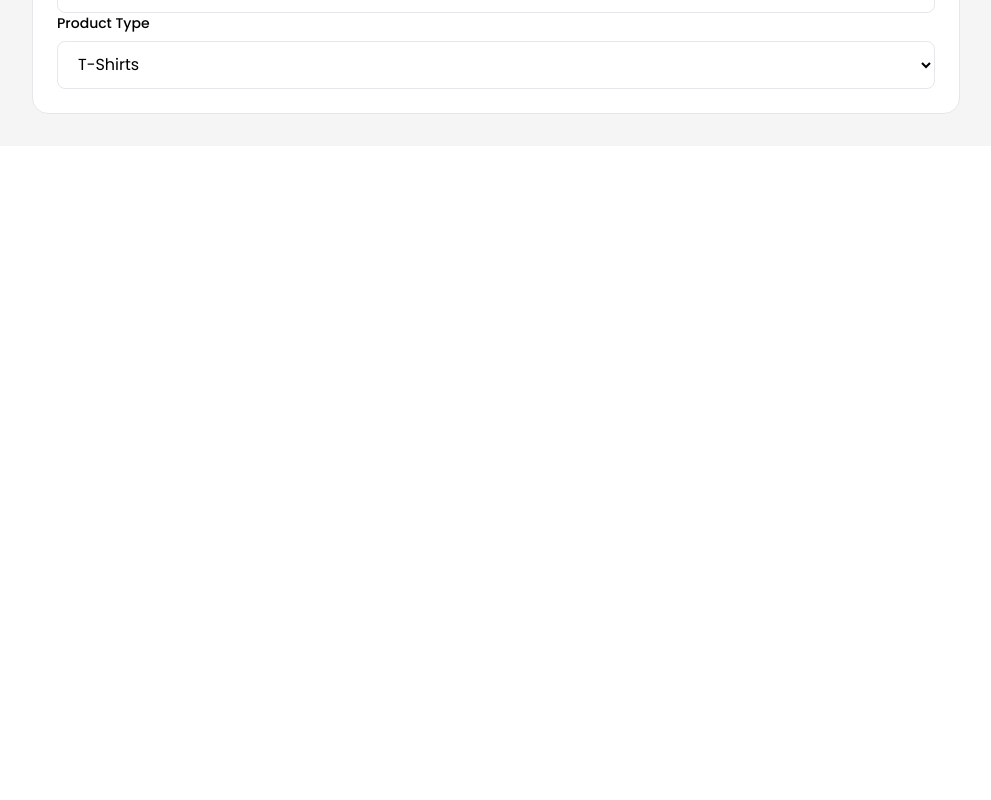
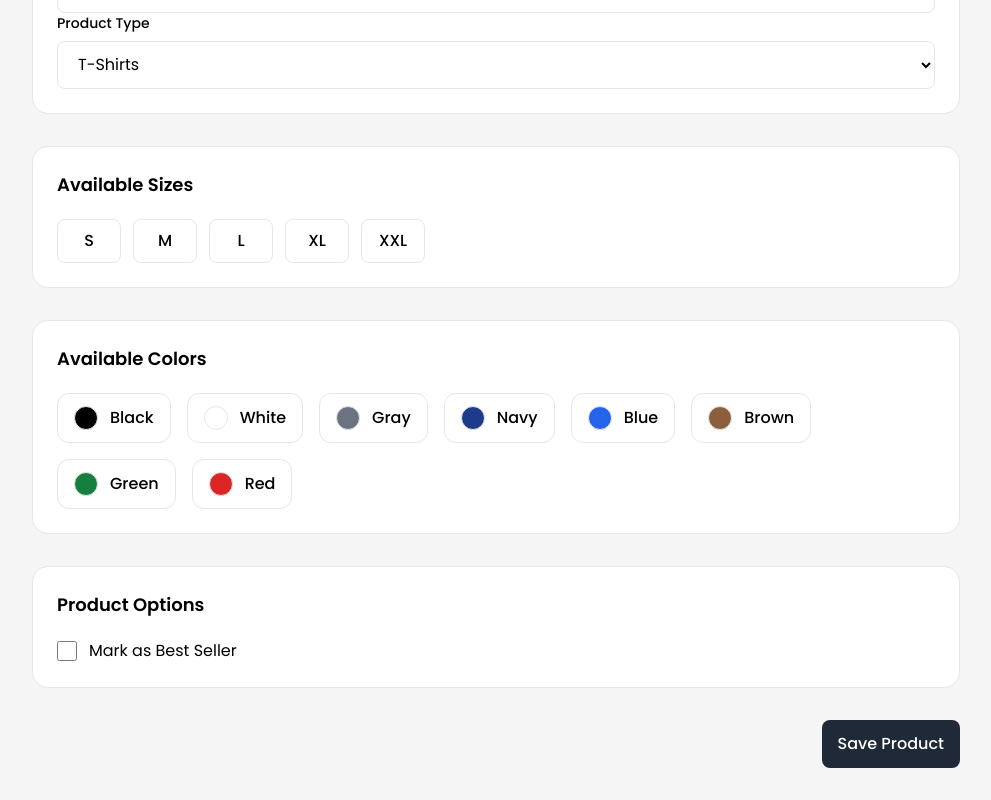
Before and after one commit to jkidera14/fashion-ecomm, a Next.js app: page /admin/add-product in a window 1280 px wide. Shown: the part 927-1727 px from the top of the page, without its empty margins (288-1279 px from the left). Before the commit the page ends 1073 px from the top, so only its background shows below. Built offline with nearby package versions, Linux system fonts and the light colour scheme.

Commit message:
Admin Dashboard UI create product design Iteration 4

```diff
--- a/src/app/admin/add-product/page.tsx
+++ b/src/app/admin/add-product/page.tsx
@@ -1,5 +1,6 @@
 "use client"
 
+import Button from "@/components/ui/Button";
 import Input from "@/components/ui/Input";
 import { useRef, useState } from "react";
 import { FiX } from "react-icons/fi";
@@ -40,6 +41,16 @@ export default function AddProductPage() {
     const removeImage = (index: number) => {
         setImages((prev) => prev.filter((_, i) => i !== index));
     }
+
+    const toggleSize = (size: string) => {
+        setSizes((prev) => prev.includes(size) ? prev.filter((s) => s !== size) : [...prev, size],
+        );
+    };
+    const toggleColor = (color: string) => {
+        setColors((prev) => prev.includes(color) ? prev.filter((c) => c !== color) : [...prev, color],
+        );
+    };
+
     return (
         <div className="mx-auto max-w-5xl space-y-8">
             {/* header */}
@@ -124,7 +135,7 @@ export default function AddProductPage() {
                         <select className="h-12 w-full rounded-lg border border-border bg-background px-4 outline-none
                         transition focus:border-primary">
                             <option>T-Shirts</option>
-                            <option>Hoodie</option>
+                            <option>Hoodies</option>
                             <option>Jackets</option>
                             <option>Jeans</option>
                             <option>Shorts</option>
@@ -133,6 +144,72 @@ export default function AddProductPage() {
                     </div>
                 </div>
             </section>
+
+            {/* Product Sizes */}
+            <section className="rounded-2xl border border-border bg-background p-6">
+                <h2 className="text-lg font-semibold mb-5">
+                    Available Sizes
+                </h2>
+                <div className="flex flex-wrap gap-3">
+                    {availableSizes.map((size) => {
+                        const selected = sizes.includes(size);
+                        return (
+                            <button onClick={() => toggleSize(size)} key={size} type="button" className={`h-11 w-16 rounded-lg border font-medium transition
+                            ${selected ? "border-primary bg-primary text-primary-foreground" :
+                                    "border-border hover:border-primary hover:bg-primary/5"}`}>
+                                {size}
+                            </button>
+                        )
+                    })}
+                </div>
+            </section>
+
+            {/* Product Colors */}
+            <section className="rounded-2xl border border-border bg-background p-6">
+                <h2 className="text-lg font-semibold mb-5">
+                    Available Colors
+                </h2>
+
+                <div className="flex flex-wrap gap-4">
+                    {availableColors.map((color) => {
+                        const selected = colors.includes(color.name);
+                        return (
+                            <button onClick={() => toggleColor(color.name)} key={color.name} type="button" className={`flex items-center gap-3 rounded-xl border px-4 py-3 transition
+                            ${selected ? "border-primary bg-primary/5" : "border-border hover:border-primary"}`}>
+                                <span className="h-6 w-6 rounded-full border border-border" style={{
+                                    backgroundColor: color.value
+                                }} />
+
+                                <span className="font-medium">
+                                    {color.name}
+                                </span>
+                            </button>
+                        )
+                    })}
+                </div>
+            </section>
+
+            {/* Product Options */}
+            <section className="rounded-2xl border border-border bg-background p-6">
+                <h2 className="text-lg font-semibold mb-5">
+                    Product Options
+                </h2>
+                <div className="space-y-4">
+                    <label className="flex cursor-pointer items-center gap-3">
+                        <input type="checkbox" checked={bestSeller} className="h-5 w-5 accent-primary" onChange={(e) => setBestSeller(e.target.checked)} />
+
+                        <span>
+                            Mark as Best Seller
+                        </span>
+                    </label>
+                </div>
+            </section>
+
+            <div className="flex justify-end">
+                <Button>
+                    Save Product
+                </Button>
+            </div>
         </div>
     )
 }
```
